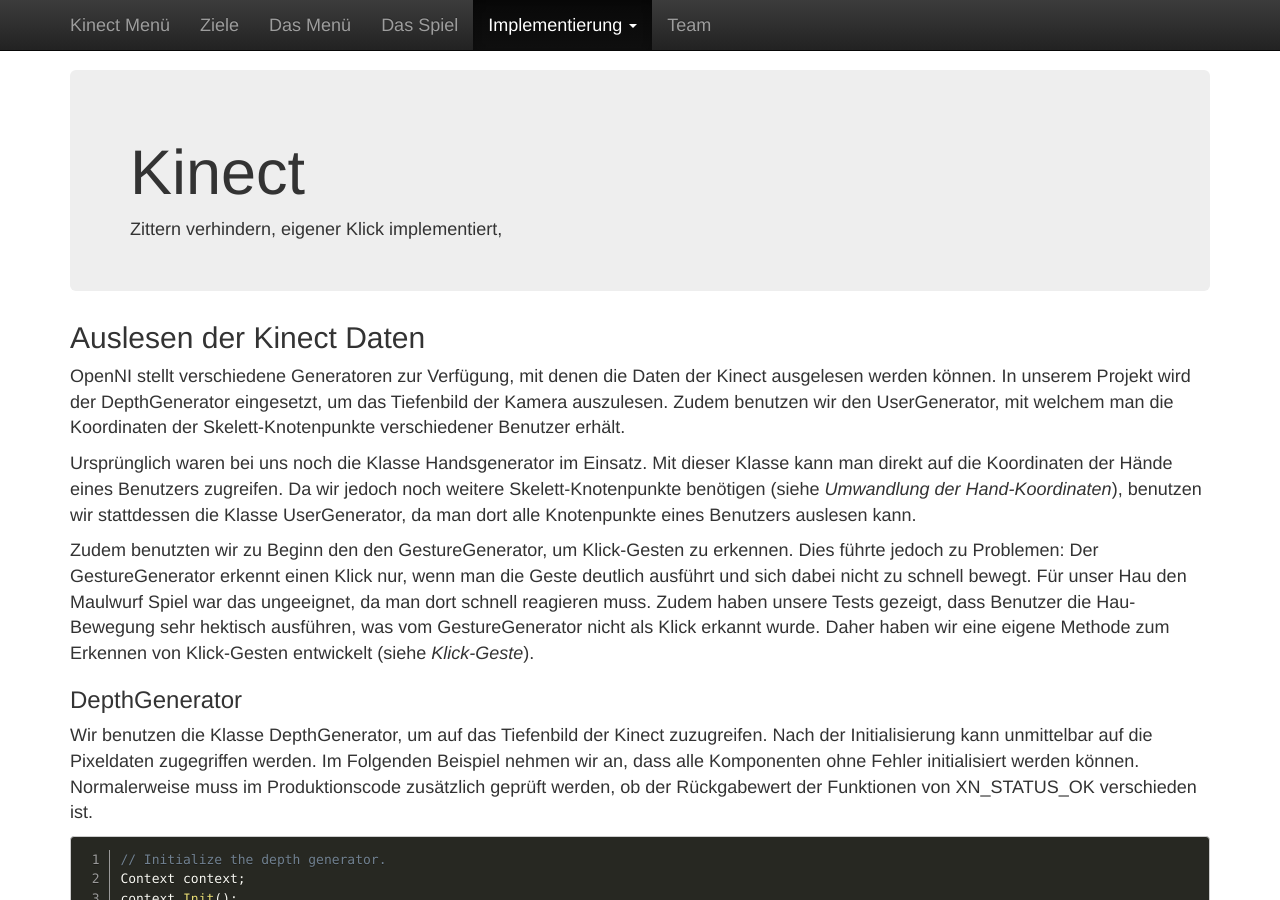
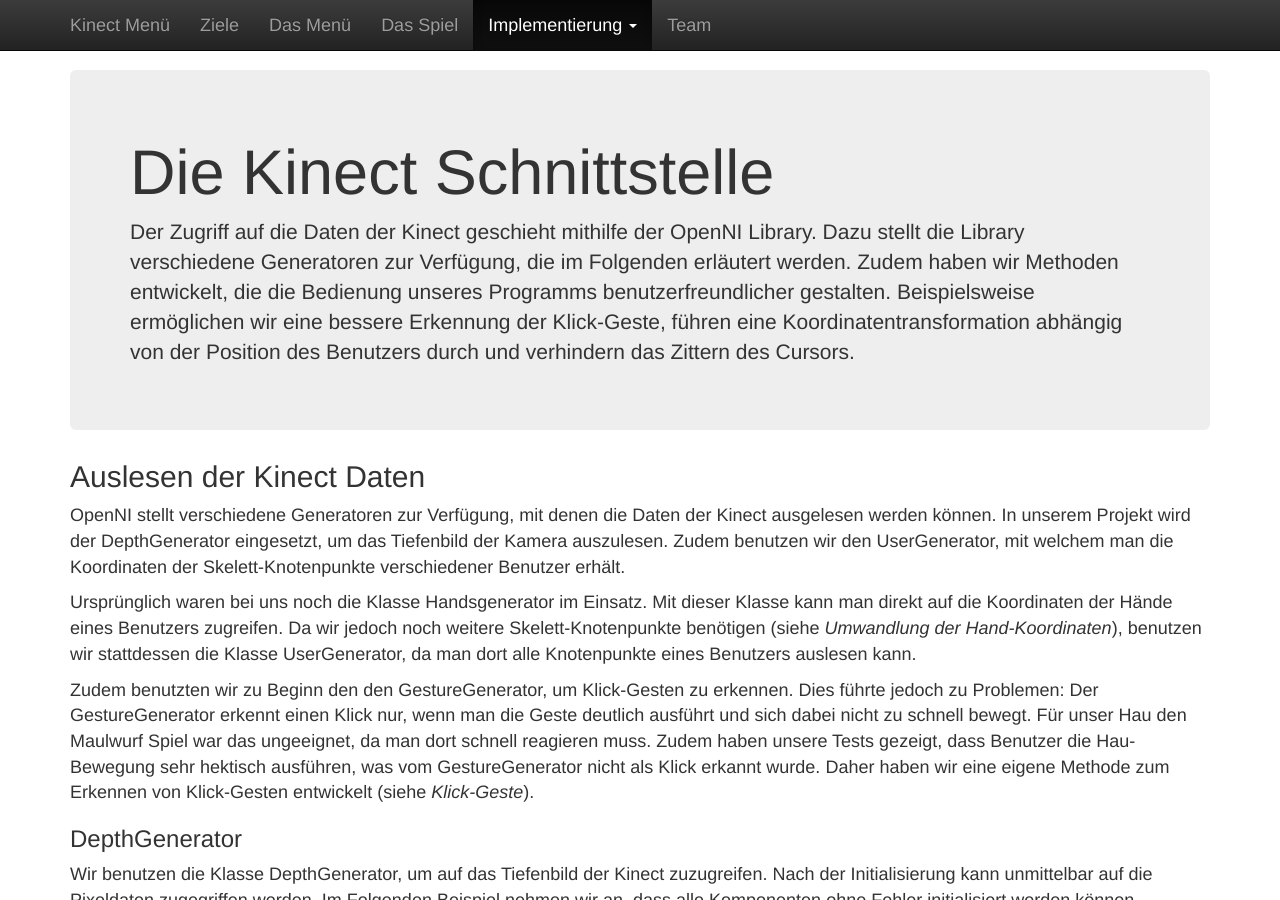
Before and after one commit to dagophil/sfml_openni, a Jekyll site: the page built from doc_src/_implementation/kinect.html, in a window 1280 px wide and 900 px high. Built offline with Jekyll 4.4.1, drawn with Linux system fonts in a browser that asks for light colours; formulas are drawn with MathJax 3.

Commit message:
Added introduction text to kinect doc.

```diff
--- a/doc_src/_implementation/kinect.html
+++ b/doc_src/_implementation/kinect.html
@@ -6,10 +6,8 @@
 {% include base.html %}
 
 <div class="jumbotron">
-    <h1>Kinect</h1>
-
-
-	Zittern verhindern, eigener Klick implementiert,
+    <h1>Die Kinect Schnittstelle</h1>
+    <p>Der Zugriff auf die Daten der Kinect geschieht mithilfe der OpenNI Library. Dazu stellt die Library verschiedene Generatoren zur Verfügung, die im Folgenden erläutert werden. Zudem haben wir Methoden entwickelt, die die Bedienung unseres Programms benutzerfreundlicher gestalten. Beispielsweise ermöglichen wir eine bessere Erkennung der Klick-Geste, führen eine Koordinatentransformation abhängig von der Position des Benutzers durch und verhindern das Zittern des Cursors.</p>
 </div>
 
 <h2>Auslesen der Kinect Daten</h2>
@@ -41,6 +39,9 @@
     }
 }</code>
 </pre>
+
+<!--<h3>UserGenerator</h3>
+<p>Die Klasse UserGenerator stellt alle Daten zur Verfügung, die sich auf einzelne Benutzer beziehen.</p>-->
 
 
 
```
